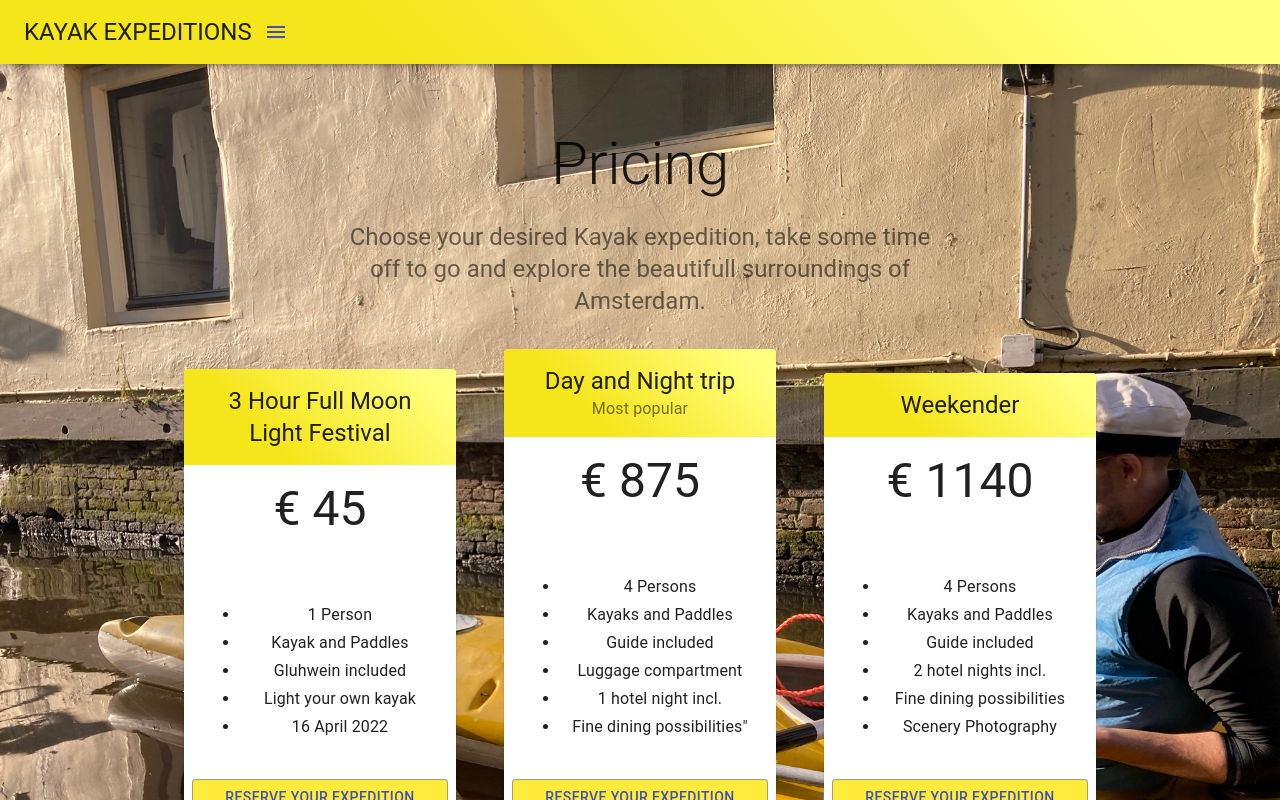
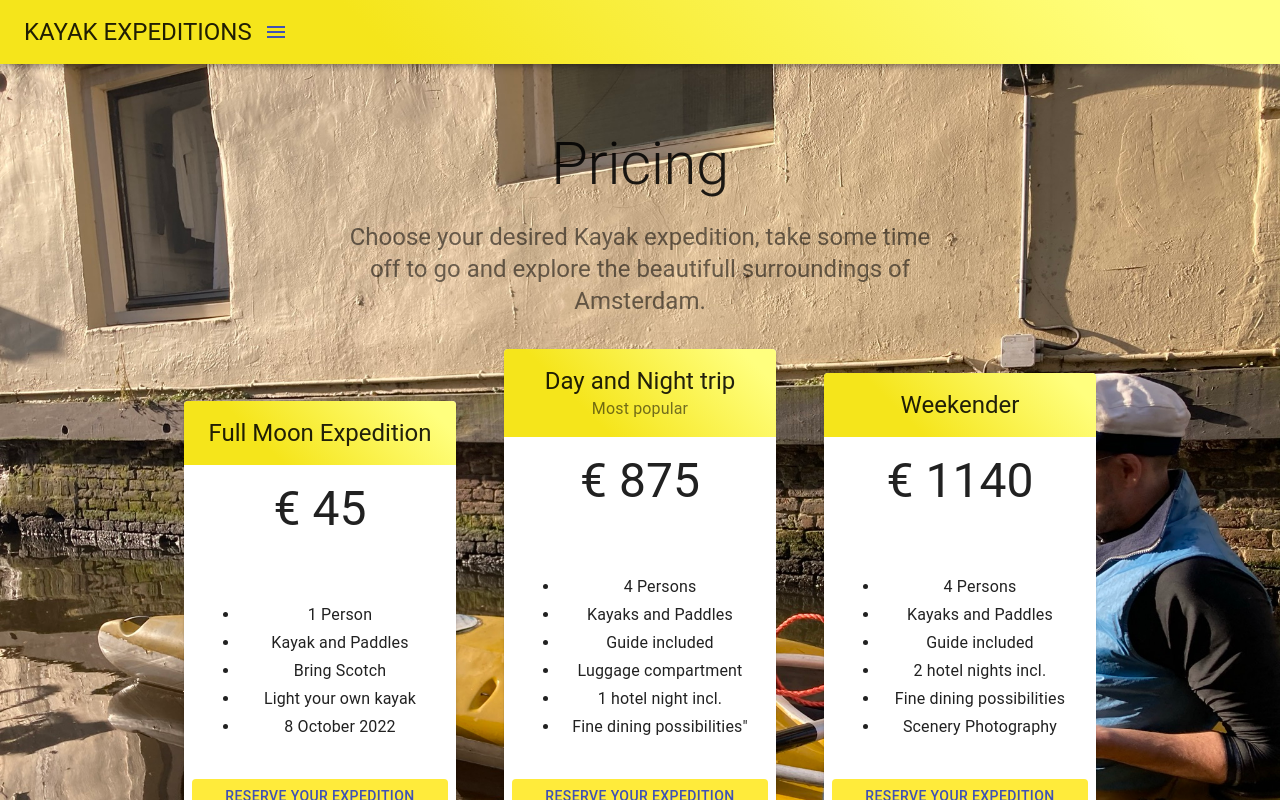
Before and after one commit to devarie/kayakka, a React (Create React App) app: page /Pricing in a window 1280 px wide. Shown: the top 800 px of the page. Built offline with nearby package versions, Linux system fonts and the light colour scheme.

Commit message:
changed dates

```diff
--- a/src/Pricing.tsx
+++ b/src/Pricing.tsx
@@ -78,10 +78,10 @@ const useStyles = makeStyles(theme => ({
 
 const tiers = [
   {
-    title: '3 Hour Full Moon Light Festival',
+    title: 'Full Moon Expedition',
     price: '45',
-    description: ['1 Person', 'Kayak and Paddles', 'Gluhwein included',
-    'Light your own kayak', '16 April 2022'],
+    description: ['1 Person', 'Kayak and Paddles', 'Bring Scotch',
+    'Light your own kayak', '8 October 2022'],
     buttonText: 'Reserve your Expedition',
     buttonVariant: 'outlined',
     color: 'green',
@@ -199,6 +199,7 @@ export default function Pricing() {
                     href={tier.link}
                     target="_blank"
                     style={{
+                      border: 5,
                     display: 'flex',
                     flexDirection: 'row',
                     justifyContent: 'center',
```
